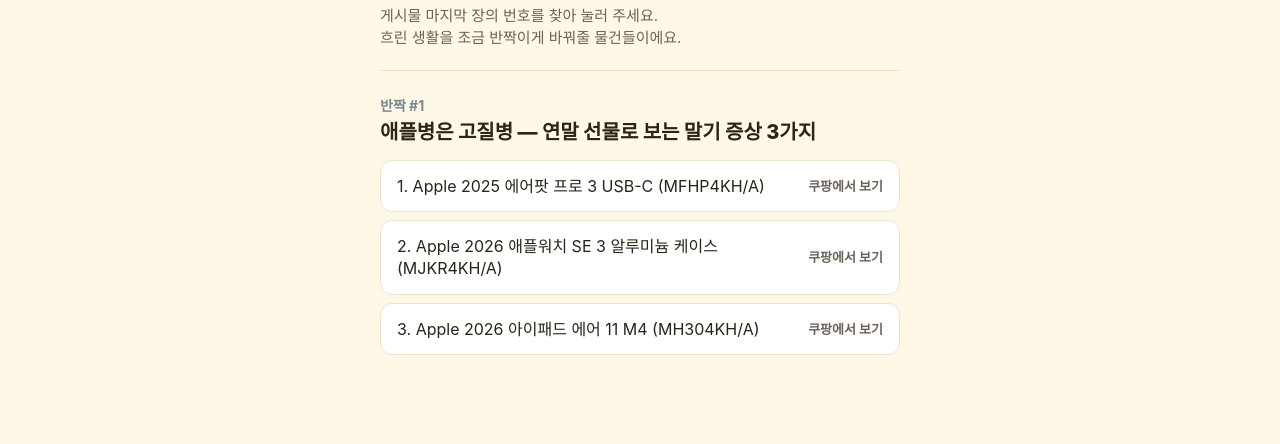
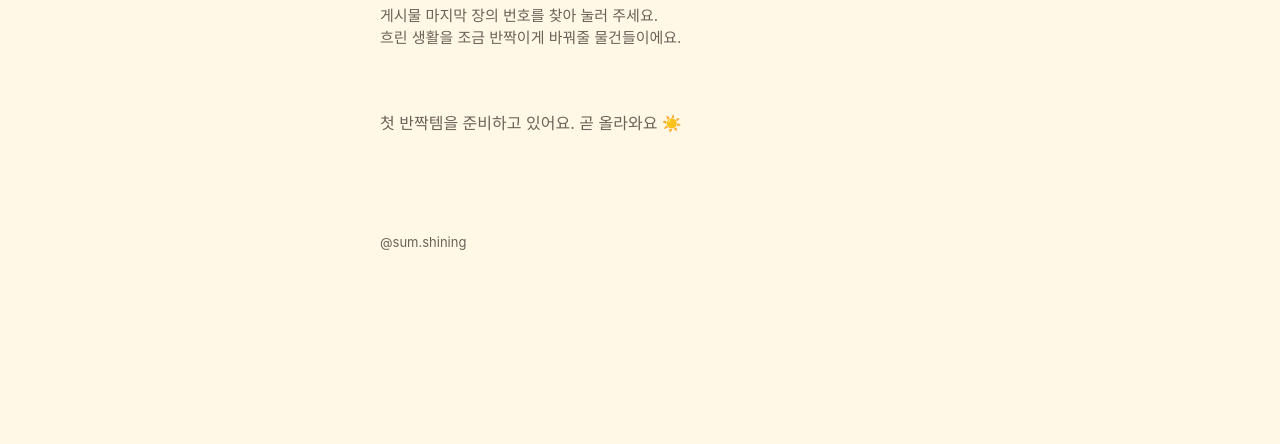
Before and after one commit to namdohyeon12/sumshining-media, a plain HTML site: page index.html in a window 1280 px wide. Shown: the part 123-567 px from the top of the page. Drawn offline with Linux system fonts and the light colour scheme.

Commit message:
update landing

```diff
--- a/index.html
+++ b/index.html
@@ -26,6 +26,6 @@ footer{max-width:560px;margin:0 auto;padding:0 20px 40px;color:var(--soft);font-
 </style></head><body>
 <div class="disc">이 페이지는 쿠팡 파트너스 활동의 일환으로, 이에 따른 일정액의 수수료를 제공받습니다.</div>
 <header><h1>썸샤이닝 반짝템</h1><p>게시물 마지막 장의 번호를 찾아 눌러 주세요.<br>흐린 생활을 조금 반짝이게 바꿔줄 물건들이에요.</p></header>
-<main><section id="1"><div class="no">반짝 #1</div><h2>애플병은 고질병 — 연말 선물로 보는 말기 증상 3가지</h2><a class="item" href="https://link.coupang.com/a/iTdctUvzhs" target="_blank" rel="nofollow sponsored noopener"><span>1. Apple 2025 에어팟 프로 3 USB-C (MFHP4KH/A)</span><span class="go">쿠팡에서 보기</span></a><a class="item" href="https://link.coupang.com/a/iTdct0kL5o" target="_blank" rel="nofollow sponsored noopener"><span>2. Apple 2026 애플워치 SE 3 알루미늄 케이스 (MJKR4KH/A)</span><span class="go">쿠팡에서 보기</span></a><a class="item" href="https://link.coupang.com/a/iTdct5s28a" target="_blank" rel="nofollow sponsored noopener"><span>3. Apple 2026 아이패드 에어 11 M4 (MH304KH/A)</span><span class="go">쿠팡에서 보기</span></a></section></main>
+<main><p class="empty">첫 반짝템을 준비하고 있어요. 곧 올라와요 ☀️</p></main>
 <footer>@sum.shining</footer>
 </body></html>
```
